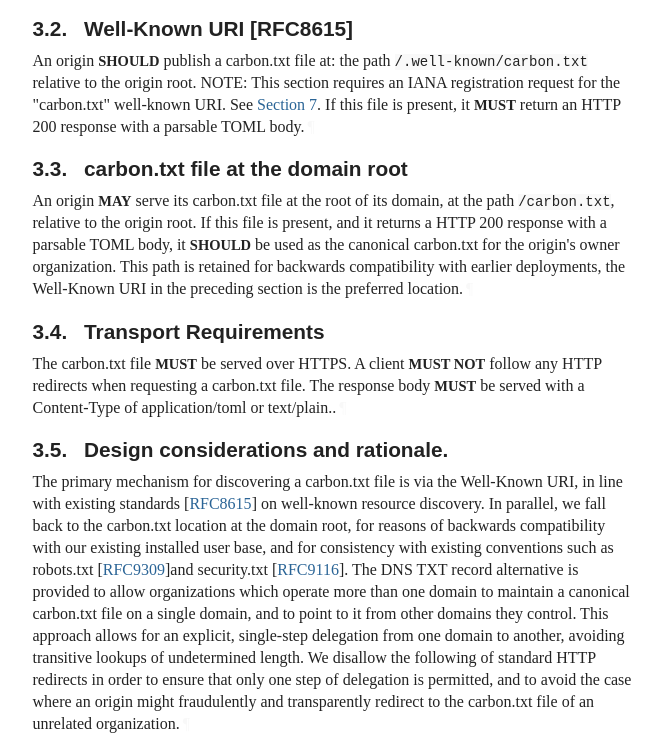
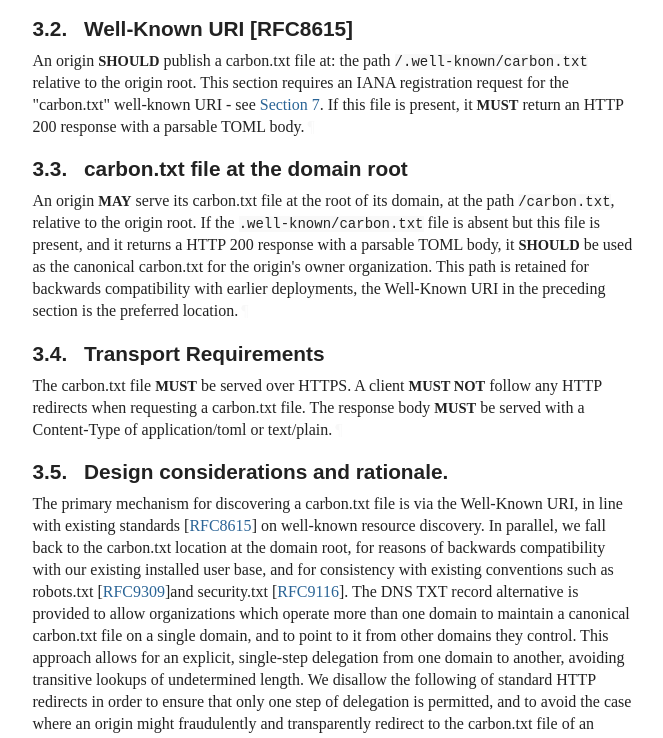
Before and after one commit to thegreenwebfoundation/carbon-txt-internet-draft, a plain HTML site: page draft-cowlishaw-carbontxt.html in a window 1280 px wide. Shown: the part 3035-3773 px from the top of the page, without its empty margins (92-755 px from the left). Drawn offline with Linux system fonts and the light colour scheme; a web font is replaced by a local one.

Commit message:
Script updating gh-pages from 3c7a18b. [ci skip]

```diff
--- a/draft-cowlishaw-carbontxt.html
+++ b/draft-cowlishaw-carbontxt.html
@@ -1411,7 +1411,7 @@ appear in all capitals, as shown here.<a href="#section-2-1" class="pilcrow">¶<
         <h3 id="name-well-known-uri">
 <a href="#section-3.2" class="section-number selfRef">3.2. </a><a href="#name-well-known-uri" class="section-name selfRef">Well-Known URI <span class="cite xref">[RFC8615]</span></a>
         </h3>
-<p id="section-3.2-1">An origin <span class="bcp14">SHOULD</span> publish a carbon.txt file at: the path <code>/.well-known/carbon.txt</code> relative to the origin root. NOTE: This section requires an IANA registration request for the "carbon.txt" well-known URI. See <a href="#iana" class="auto internal xref">Section 7</a>. If this file is present, it <span class="bcp14">MUST</span> return an HTTP 200 response with a parsable TOML body.<a href="#section-3.2-1" class="pilcrow">¶</a></p>
+<p id="section-3.2-1">An origin <span class="bcp14">SHOULD</span> publish a carbon.txt file at: the path <code>/.well-known/carbon.txt</code> relative to the origin root. This section requires an IANA registration request for the "carbon.txt" well-known URI - see <a href="#iana" class="auto internal xref">Section 7</a>. If this file is present, it <span class="bcp14">MUST</span> return an HTTP 200 response with a parsable TOML body.<a href="#section-3.2-1" class="pilcrow">¶</a></p>
 </section>
 </div>
 <div id="carbontxt-file-at-the-domain-root">
@@ -1419,7 +1419,7 @@ appear in all capitals, as shown here.<a href="#section-2-1" class="pilcrow">¶<
         <h3 id="name-carbontxt-file-at-the-domai">
 <a href="#section-3.3" class="section-number selfRef">3.3. </a><a href="#name-carbontxt-file-at-the-domai" class="section-name selfRef">carbon.txt file at the domain root</a>
         </h3>
-<p id="section-3.3-1">An origin <span class="bcp14">MAY</span> serve its carbon.txt file at the root of its domain, at the path <code>/carbon.txt</code>, relative to the origin root. If this file is present, and it returns a HTTP 200 response with a parsable TOML body, it <span class="bcp14">SHOULD</span> be used as the canonical carbon.txt for the origin's owner organization. This path is retained for backwards compatibility with earlier deployments, the Well-Known URI in the preceding section is the preferred location.<a href="#section-3.3-1" class="pilcrow">¶</a></p>
+<p id="section-3.3-1">An origin <span class="bcp14">MAY</span> serve its carbon.txt file at the root of its domain, at the path <code>/carbon.txt</code>, relative to the origin root. If the <code>.well-known/carbon.txt</code> file is absent but this file is present, and it returns a HTTP 200 response with a parsable TOML body, it <span class="bcp14">SHOULD</span> be used as the canonical carbon.txt for the origin's owner organization. This path is retained for backwards compatibility with earlier deployments, the Well-Known URI in the preceding section is the preferred location.<a href="#section-3.3-1" class="pilcrow">¶</a></p>
 </section>
 </div>
 <div id="transport-requirements">
@@ -1427,7 +1427,7 @@ appear in all capitals, as shown here.<a href="#section-2-1" class="pilcrow">¶<
         <h3 id="name-transport-requirements">
 <a href="#section-3.4" class="section-number selfRef">3.4. </a><a href="#name-transport-requirements" class="section-name selfRef">Transport Requirements</a>
         </h3>
-<p id="section-3.4-1">The carbon.txt file <span class="bcp14">MUST</span> be served over HTTPS. A client <span class="bcp14">MUST NOT</span> follow any HTTP redirects when requesting a carbon.txt file. The response body <span class="bcp14">MUST</span> be served with a Content-Type of application/toml or text/plain..<a href="#section-3.4-1" class="pilcrow">¶</a></p>
+<p id="section-3.4-1">The carbon.txt file <span class="bcp14">MUST</span> be served over HTTPS. A client <span class="bcp14">MUST NOT</span> follow any HTTP redirects when requesting a carbon.txt file. The response body <span class="bcp14">MUST</span> be served with a Content-Type of application/toml or text/plain.<a href="#section-3.4-1" class="pilcrow">¶</a></p>
 </section>
 </div>
 <div id="design-considerations-and-rationale">
@@ -1795,7 +1795,6 @@ in the same file. It identifies the certification schemes to which the disclosur
 disclosures = [
   { doc_type = "sustainability-page",
     url = "https://mycompany.com/sustainability",
-    domain = "mycompany.com",
     certification_schemes = ["blauer-engel"],
     description = "This company's sustainability policy." },
   { doc_type = "annual-report",
@@ -2032,7 +2031,6 @@ certification_schemes = [
 disclosures = [
   { doc_type = "sustainability-page",
     url = "https://mycompany.com/sustainability",
-    domain = "mycompany.com",
     certification_schemes = ["blauer-engel"],
     description = "This company's sustainability policy." },
   { doc_type = "annual-report",
```
Also changed, not shown: draft-cowlishaw-carbontxt.txt.
